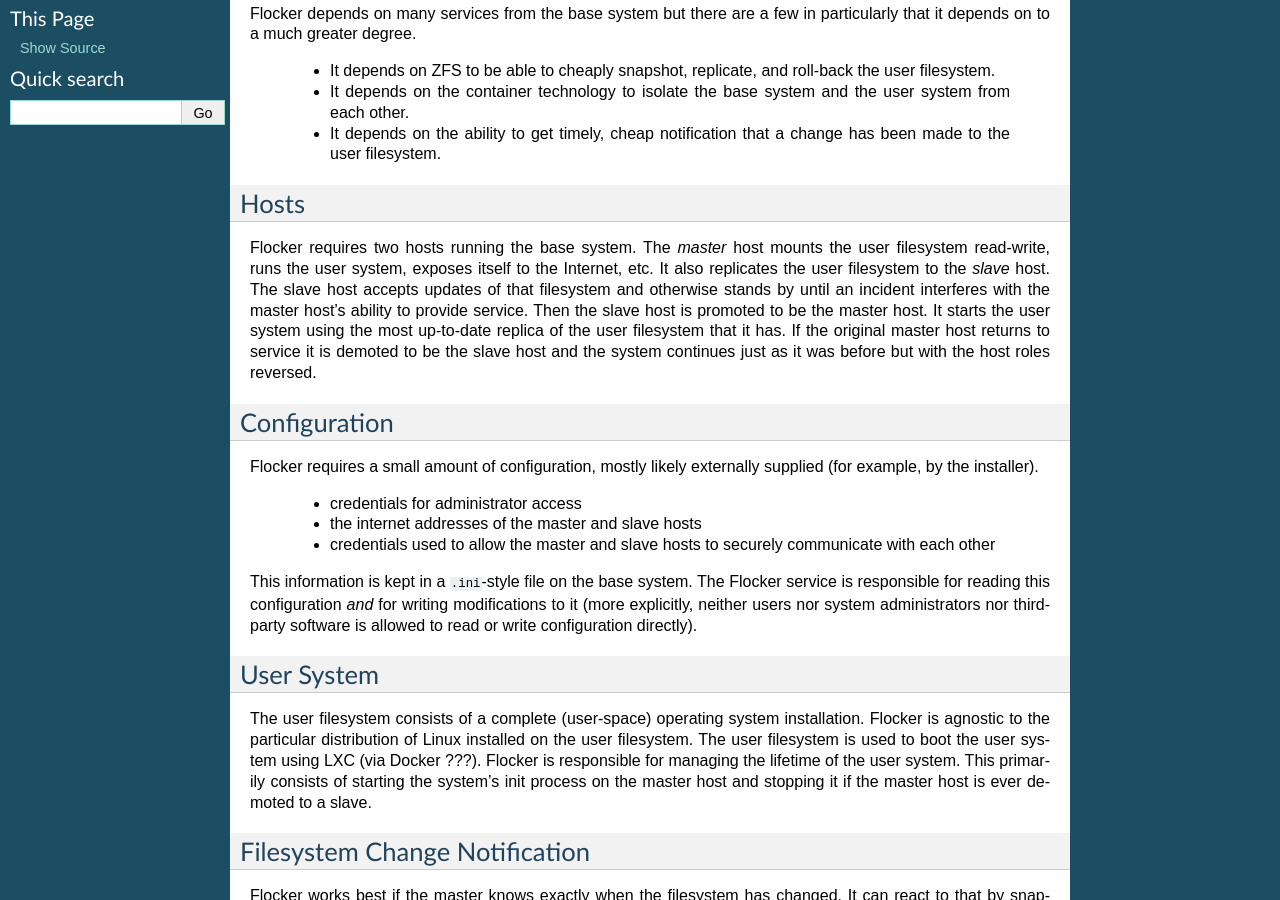
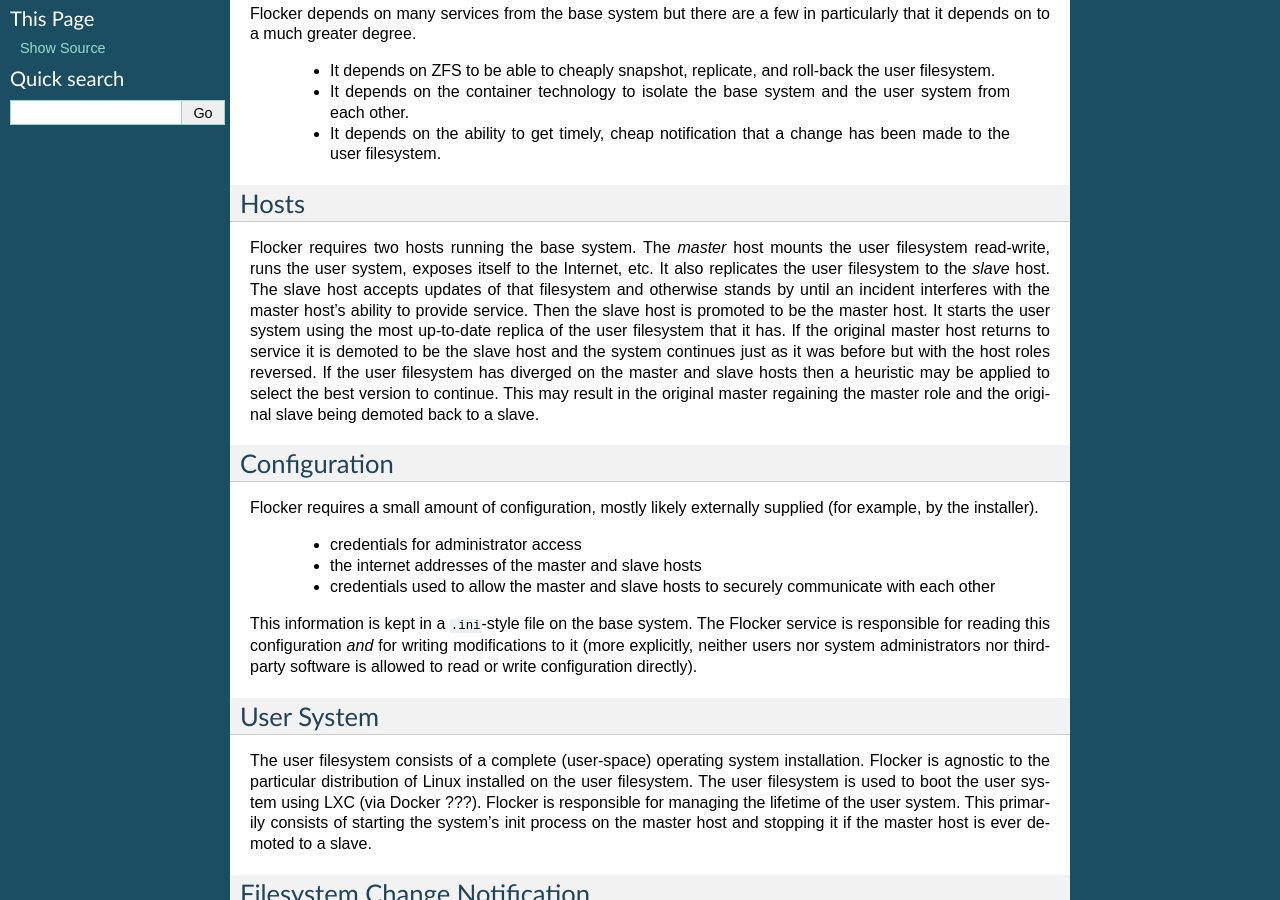
Before and after one commit to ClusterHQ/flocker, a Sphinx documentation site: the page built from docs/architecture.rst, in a window 1280 px wide and 900 px high, scrolled down 323 px. Built offline with Sphinx 7.4.7, drawn with Linux system fonts in a browser that asks for light colours.

Commit message:
Acknowledge the possibility of network partitions and the need to accommodate them somehow.

```diff
--- a/docs/architecture.rst
+++ b/docs/architecture.rst
@@ -30,6 +30,8 @@
 Then the slave host is promoted to be the master host.
 It starts the user system using the most up-to-date replica of the user filesystem that it has.
 If the original master host returns to service it is demoted to be the slave host and the system continues just as it was before but with the host roles reversed.
+If the user filesystem has diverged on the master and slave hosts then a heuristic may be applied to select the best version to continue.
+This may result in the original master regaining the master role and the original slave being demoted back to a slave.
 
 
 Configuration
```
